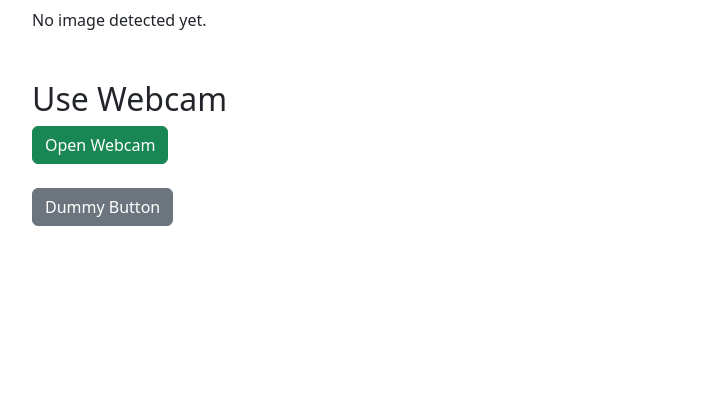
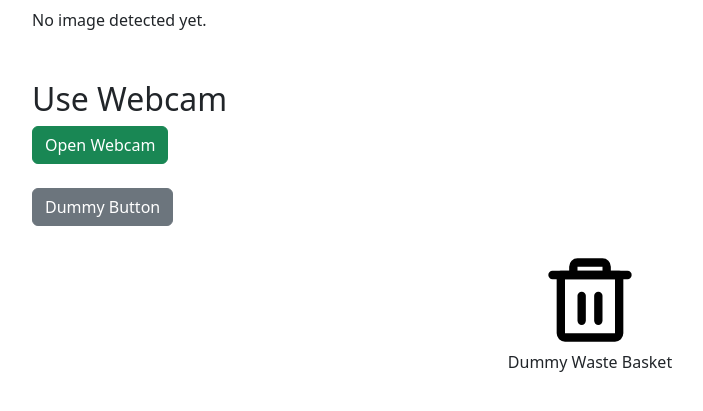
Before and after one commit to Onyesi-john/CICD_Deployment, a Flask app: page / in a window 1280 px wide. Shown: the part 297-708 px from the top of the page, without its empty margins (50-753 px from the left). Run offline with Flask 3, Linux system fonts and the light colour scheme.

Commit message:
second update

```diff
--- a/templates/index.html
+++ b/templates/index.html
@@ -51,6 +51,17 @@
         <div class="mt-4">
             <button class="btn btn-secondary">Dummy Button</button>
         </div>
+
+        <!-- Dummy Waste Basket -->
+        <div class="mt-4 text-center">
+            <svg width="100" height="100" viewBox="0 0 24 24" fill="none" xmlns="http://www.w3.org/2000/svg">
+                <path d="M3 6H5H21" stroke="black" stroke-width="2" stroke-linecap="round" stroke-linejoin="round"/>
+                <path d="M8 6V4C8 3.44772 8.44772 3 9 3H15C15.5523 3 16 3.44772 16 4V6M19 6V20C19 20.5523 18.5523 21 18 21H6C5.44772 21 5 20.5523 5 20V6H19Z" stroke="black" stroke-width="2" stroke-linecap="round" stroke-linejoin="round"/>
+                <path d="M10 11V17" stroke="black" stroke-width="2" stroke-linecap="round" stroke-linejoin="round"/>
+                <path d="M14 11V17" stroke="black" stroke-width="2" stroke-linecap="round" stroke-linejoin="round"/>
+            </svg>
+            <p>Dummy Waste Basket</p>
+        </div>
     </div>
 
     <script src="https://cdn.jsdelivr.net/npm/bootstrap@5.3.0/dist/js/bootstrap.bundle.min.js"></script>
```
